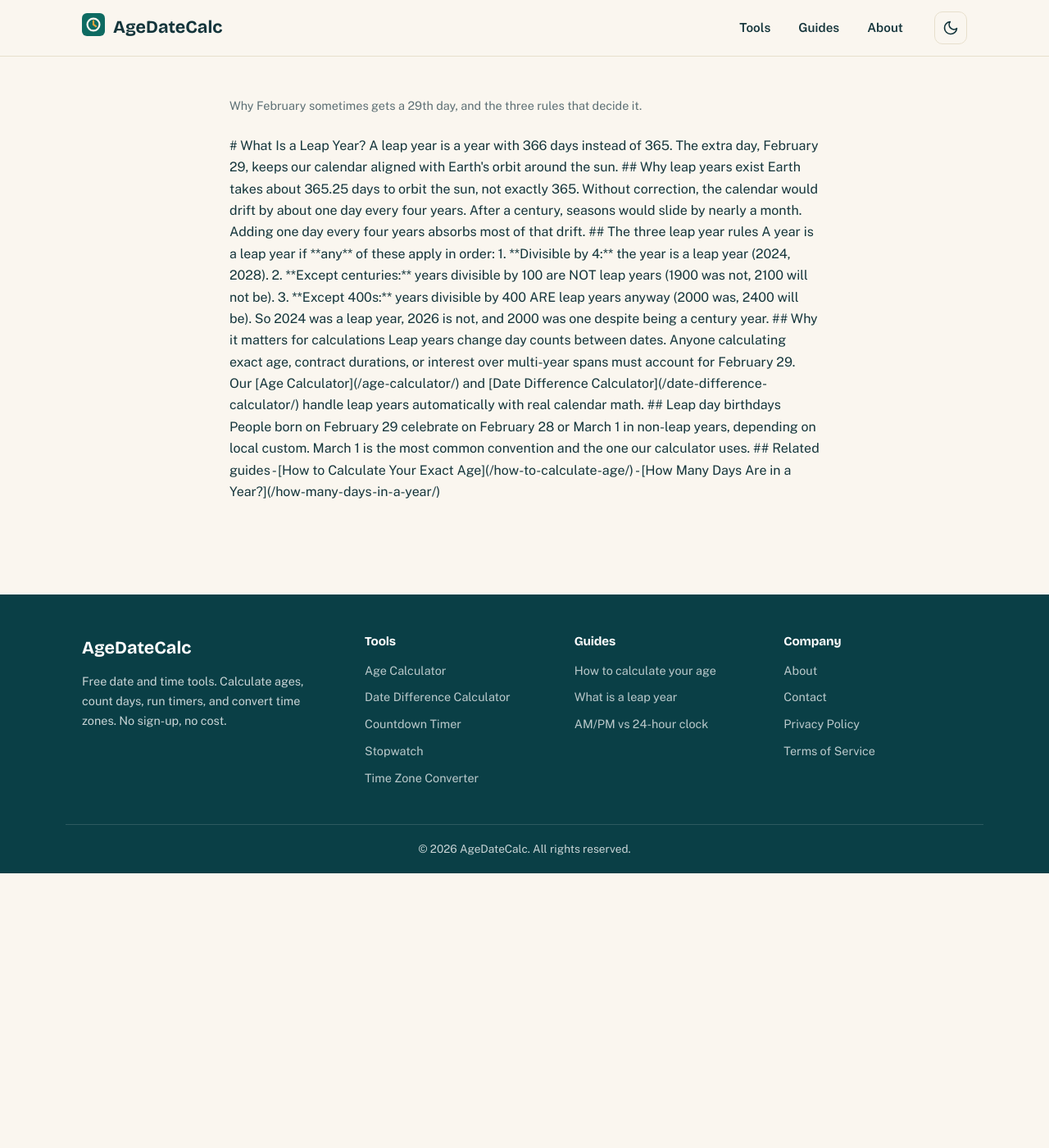
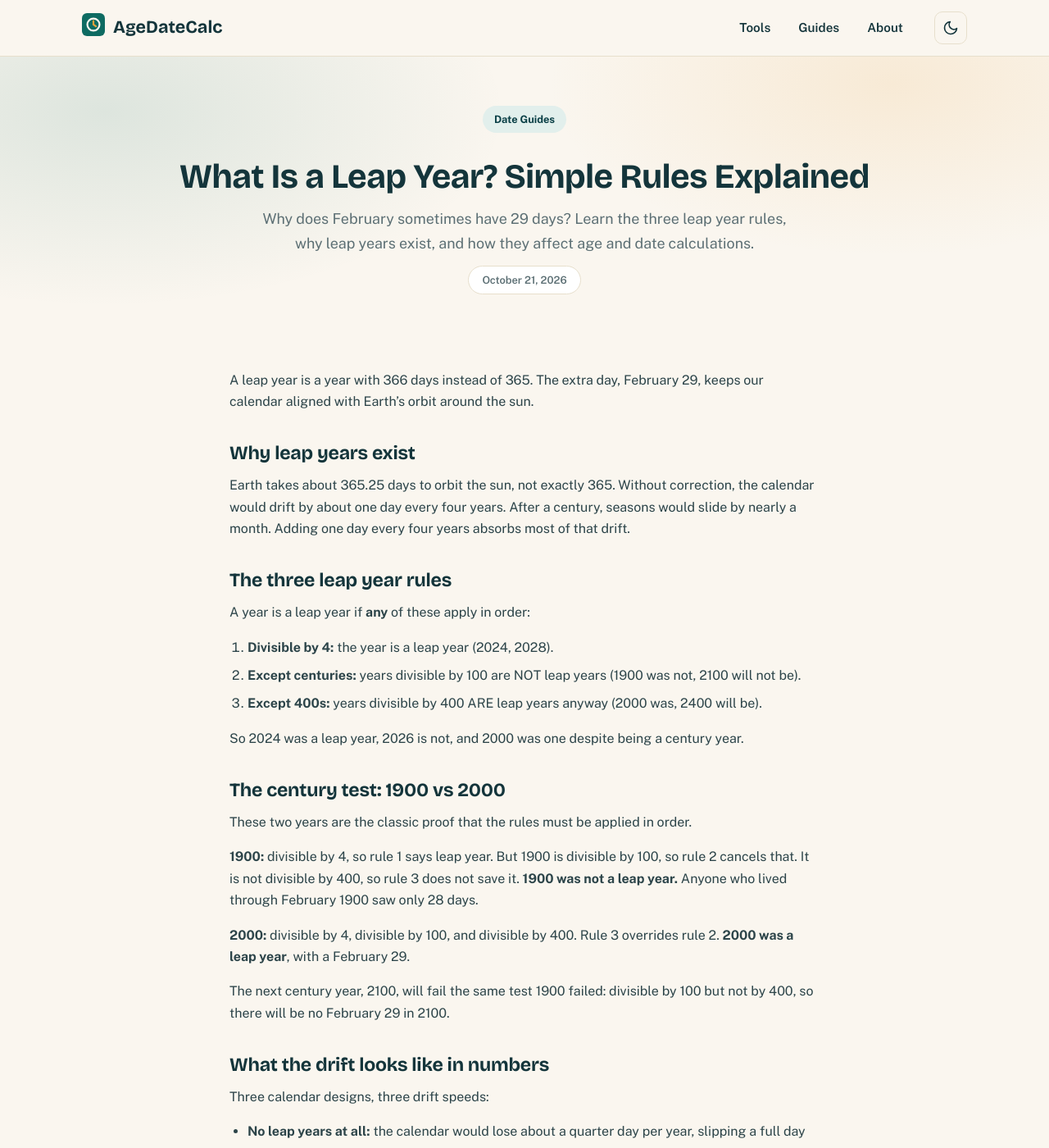
Before and after one commit to zaidmeo09-dhangal/agedatecalc, a Jekyll site: the page built from _posts/2026-10-21-what-is-a-leap-year.md, in a window 1280 px wide and 1400 px high. Shown: the whole window at 82% size. Built offline with Jekyll 4.4.1, drawn with Linux system fonts in a browser that asks for light colours; some of the changed text lies outside the part shown.

Commit message:
SEO deep audit: expand article content (_posts/2026-10-21-what-is-a-leap-year.md)

```diff
--- a/_posts/2026-10-21-what-is-a-leap-year.md
+++ b/_posts/2026-10-21-what-is-a-leap-year.md
@@ -12,11 +15,7 @@
   }
 ---
 
-<div class="prose">
-
-<p class="meta">Why February sometimes gets a 29th day, and the three rules that decide it.</p>
-
-# What Is a Leap Year?
+<div class="prose" markdown="1">
 
 A leap year is a year with 366 days instead of 365. The extra day, February 29, keeps our calendar aligned with Earth's orbit around the sun.
 
@@ -34,17 +33,47 @@
 
 So 2024 was a leap year, 2026 is not, and 2000 was one despite being a century year.
 
+## The century test: 1900 vs 2000
+
+These two years are the classic proof that the rules must be applied in order.
+
+**1900:** divisible by 4, so rule 1 says leap year. But 1900 is divisible by 100, so rule 2 cancels that. It is not divisible by 400, so rule 3 does not save it. **1900 was not a leap year.** Anyone who lived through February 1900 saw only 28 days.
+
+**2000:** divisible by 4, divisible by 100, and divisible by 400. Rule 3 overrides rule 2. **2000 was a leap year**, with a February 29.
+
+The next century year, 2100, will fail the same test 1900 failed: divisible by 100 but not by 400, so there will be no February 29 in 2100.
+
+## What the drift looks like in numbers
+
+Three calendar designs, three drift speeds:
+
+- **No leap years at all:** the calendar would lose about a quarter day per year, slipping a full day every four years. After a single lifetime, the seasons would be off by nearly three weeks.
+- **A leap year every four years (the old Julian system):** the average year becomes 365.25 days, very close to the real 365.2422. The leftover error is about one day every 128 years. Small, but by 1582 it had piled up to 10 days, which is why the Gregorian reform skipped straight from October 4 to October 15 that year.
+- **The Gregorian system we use now:** the century rules tune the average year to 365.2425 days. The remaining drift is roughly one day every 3,000 years. For any human purpose, the calendar is now stable.
+
 ## Why it matters for calculations
 
-Leap years change day counts between dates. Anyone calculating exact age, contract durations, or interest over multi-year spans must account for February 29. Our [Age Calculator](/age-calculator/) and [Date Difference Calculator](/date-difference-calculator/) handle leap years automatically with real calendar math.
+Leap years change day counts between dates. Anyone calculating exact age, contract durations, or interest over multi-year spans must account for February 29. Our [Age Calculator]({{ '/age-calculator/' | relative_url }}) and [Date Difference Calculator]({{ '/date-difference-calculator/' | relative_url }}) handle leap years automatically with real calendar math.
 
 ## Leap day birthdays
 
 People born on February 29 celebrate on February 28 or March 1 in non-leap years, depending on local custom. March 1 is the most common convention and the one our calculator uses.
 
+## Leap seconds are not leap years
+
+A leap second is a single extra second added to UTC now and then to keep atomic clocks in step with Earth's slightly irregular rotation. Since 1972, 27 leap seconds have been added, the most recent on December 31, 2016. They have nothing to do with February 29, they do not affect birthdays or anniversaries, and they are scheduled to be phased out by 2035. If you ever see "leap second" in a time article, it belongs to a different story.
+
+## Recent and upcoming leap years
+
+- **Recent:** 2016, 2020, 2024
+- **Upcoming:** 2028, 2032, 2036
+- **Skipped century ahead:** 2100 will not be a leap year
+
+Over each 400-year cycle, the Gregorian rules produce exactly 97 leap years, which is what holds the average year at 365.2425 days.
+
 ## Related guides
 
-- [How to Calculate Your Exact Age](/how-to-calculate-age/)
-- [How Many Days Are in a Year?](/how-many-days-in-a-year/)
+- [How to Calculate Your Exact Age]({{ '/how-to-calculate-age/' | relative_url }})
+- [How Many Days Are in a Year?]({{ '/how-many-days-in-a-year/' | relative_url }})
 
 </div>
```
Also changed, not shown: other parts of _posts/2026-10-21-what-is-a-leap-year.md (+4 -1 lines).
